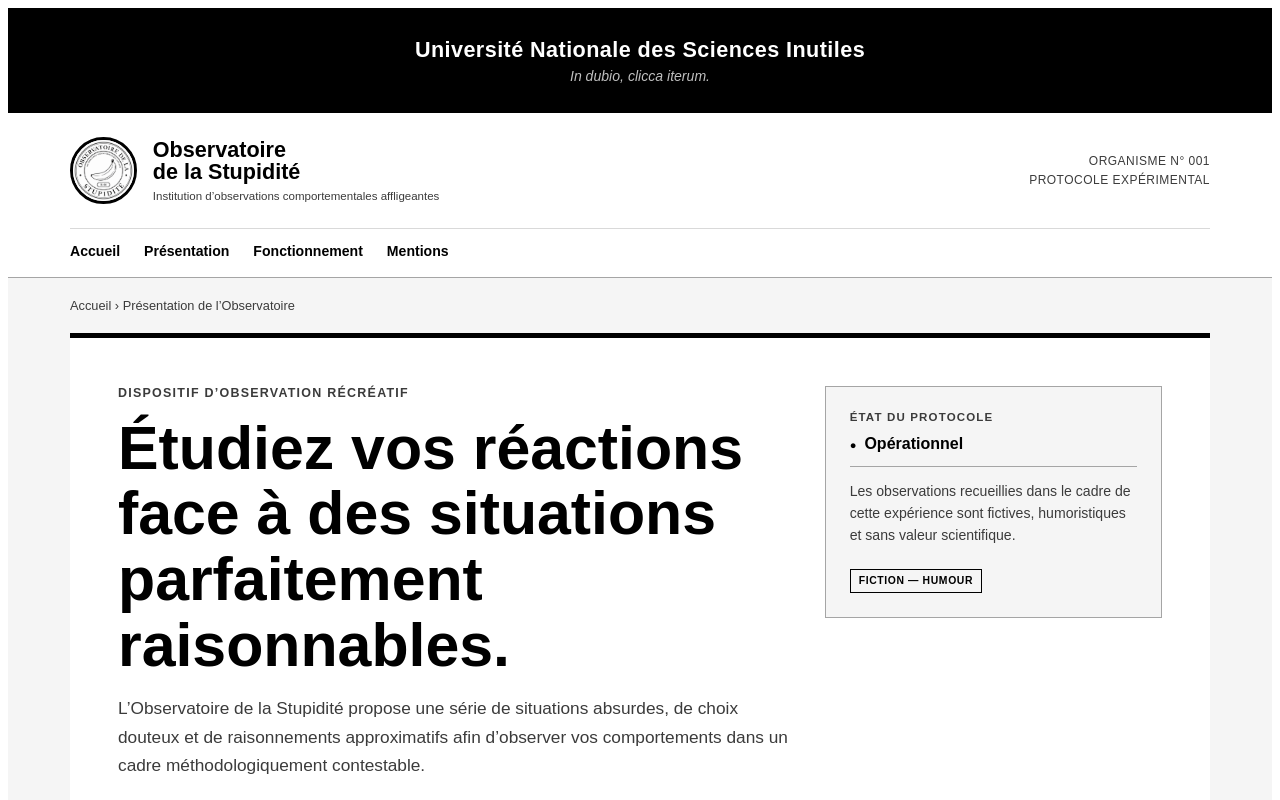
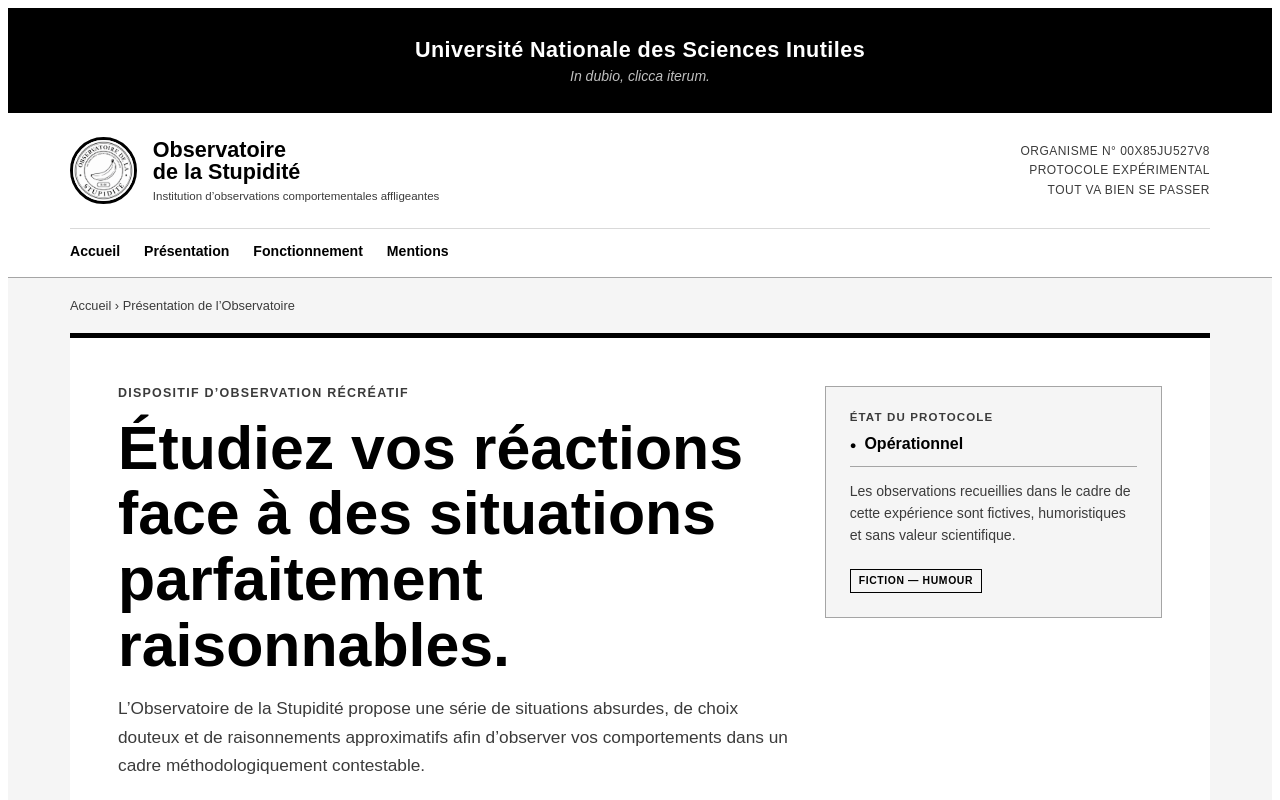
Before and after one commit to C4ctusJD/observatoire_de_la_stupidite, a Next.js app: page / in a window 1280 px wide. Shown: the top 800 px of the page. Built offline with nearby package versions, Linux system fonts and the light colour scheme.

Commit message:
Update page.js

```diff
--- a/app/page.js
+++ b/app/page.js
@@ -45,8 +45,9 @@ export default function PageAccueil() {
             </Link>
 
             <div className={styles.reference}>
-              <span>Organisme n° 001</span>
+              <span>Organisme n° 00X85JU527V8</span>
               <span>Protocole expérimental</span>
+              <span>Tout va bien se passer</span>
             </div>
           </div>
 
```
